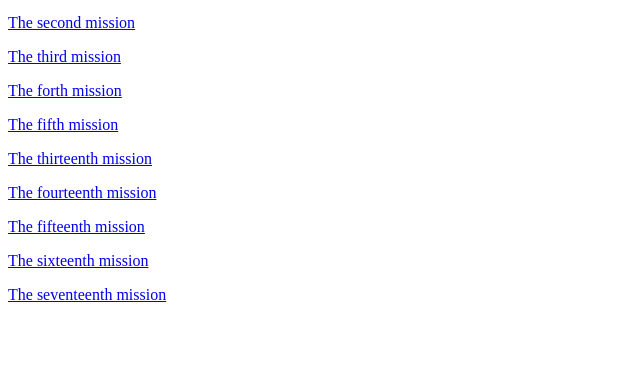
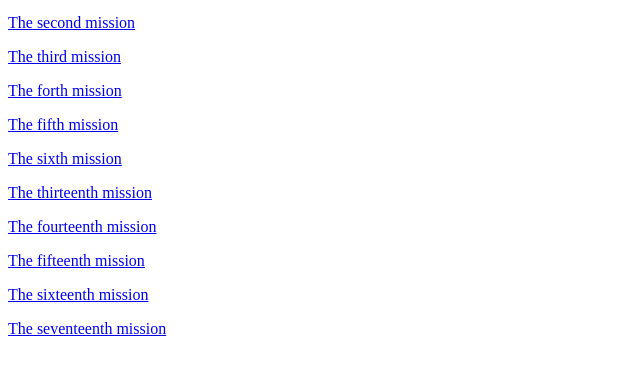
Before and after one commit to chyin/chyin, a plain HTML site: page index.html in a window 1280 px wide. Shown: the part 100-472 px from the top of the page, without its empty margins (0-640 px from the left). Drawn offline with Linux system fonts and the light colour scheme.

Commit message:
update index

```diff
--- a/index.html
+++ b/index.html
@@ -23,6 +23,9 @@
       <a href="task_1_5.html">The fifth mission</a>
     </p>
     <p>
+      <a href="task_1_6.html">The sixth mission</a>
+    </p>
+    <p>
       <a href="task_2_13.html">The thirteenth mission</a>
     </p>
     <p>
```
